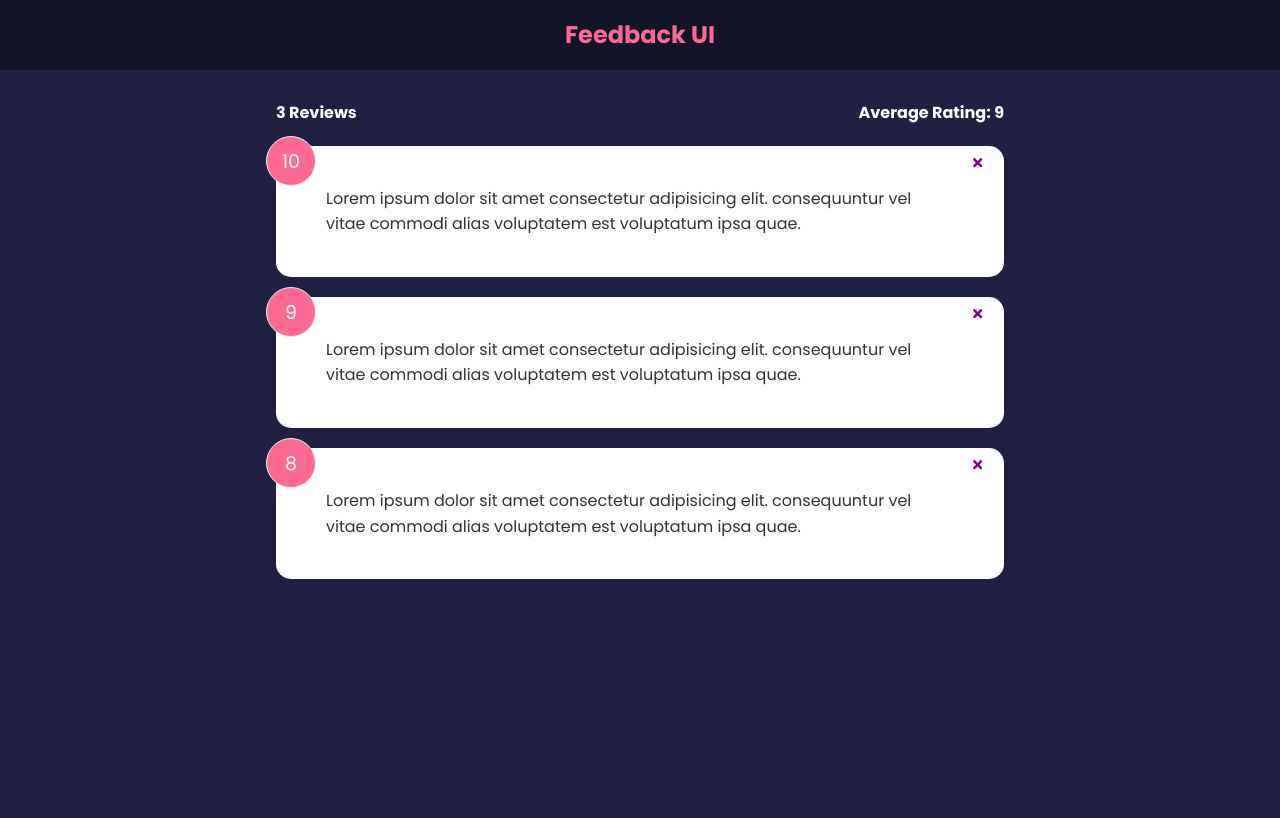
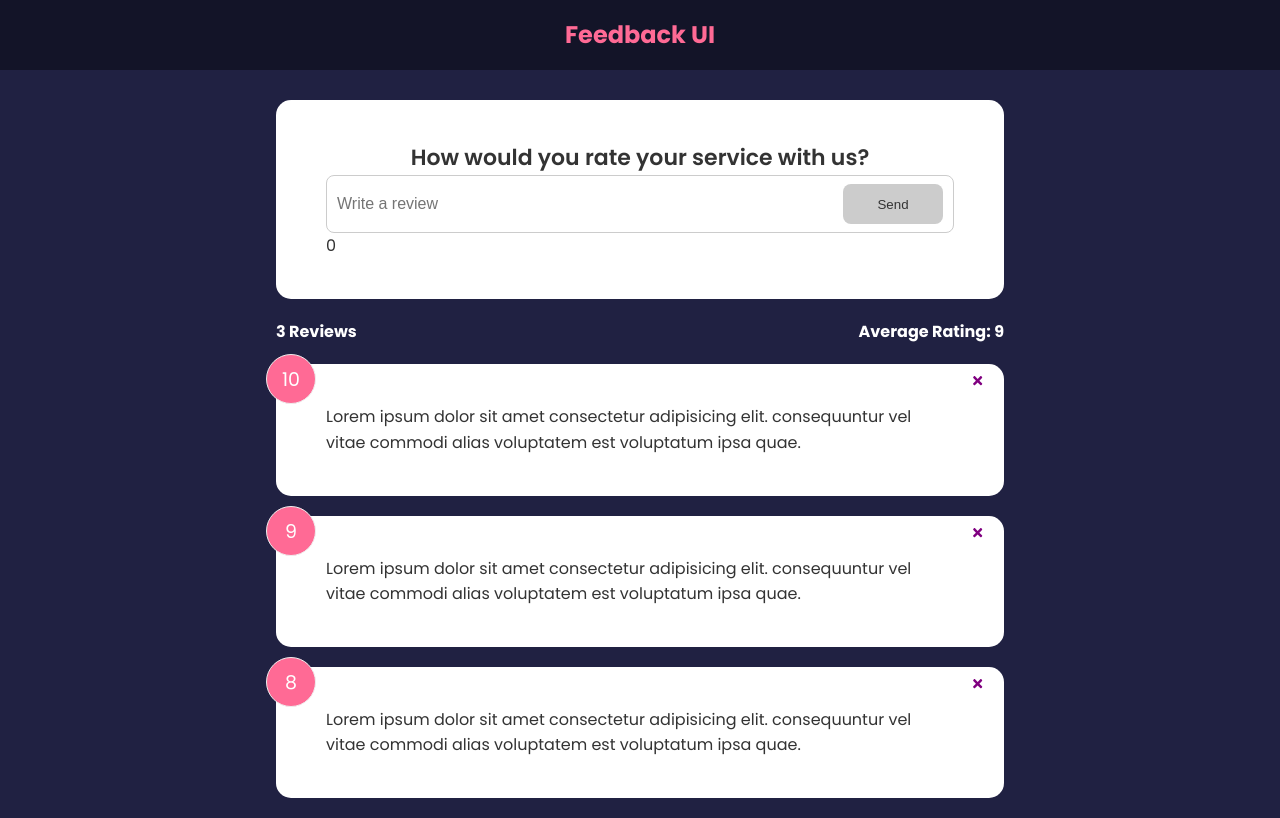
Before and after one commit to mwaney/Rate-me, a React (Vite) app: page / in a window 1280 px wide. Built offline with nearby package versions, Linux system fonts and the light colour scheme.

Commit message:
Create and use Button Component

```diff
--- a/src/App.jsx
+++ b/src/App.jsx
@@ -2,6 +2,7 @@
 import FeedbackData from "./data/FeedbackData";
 import FeedbackList from "./components/FeedbackList";
 import FeedbackStats from "./components/FeedbackStats";
+import FeedbackForm from "./components/FeedbackForm";
 import Header from "./components/Header";
 function App() {
   const [feedback, setFeedback] = useState(FeedbackData);
@@ -18,6 +19,7 @@
     <>
       <Header />
       <div className="container">
+        <FeedbackForm />
         <FeedbackStats feedback={feedback} />
         <FeedbackList feedback={feedback} handleDelete={deleteFeedback} />
       </div>
--- /dev/null
+++ b/src/components/FeedbackForm.jsx
@@ -0,0 +1,46 @@
+import { useState } from "react";
+import Card from "./shared/Card";
+import Button from "./shared/Button";
+function FeedbackForm() {
+  const [text, setText] = useState("");
+  const [btnDisabled, setBtnDisabled] = useState(true);
+  const [message, setMessage] = useState("");
+
+  const handleTextChange = (e) => {
+    const newText = e.target.value;
+    setText(newText);
+    if (newText === "") {
+      setBtnDisabled(true);
+      setMessage(null);
+    } else if (newText !== "" && newText.trim().length < 10) {
+      setMessage("Text must be atleast 10 characters");
+      setBtnDisabled(true);
+    } else {
+      setMessage(null);
+      setBtnDisabled(false);
+    }
+  };
+  return (
+    <Card>
+      <form>
+        <h2>How would you rate your service with us?</h2>
+        {/* Rating select component */}
+        <div className="input-group">
+          <input
+            type="text"
+            placeholder="Write a review"
+            onChange={handleTextChange}
+            value={text}
+          />
+          <Button type="submit" isDisabled={btnDisabled}>
+            Send
+          </Button>
+        </div>
+        {<div>{text.length}</div>}
+        {message && <div className="message">{message}</div>}
+      </form>
+    </Card>
+  );
+}
+
+export default FeedbackForm;
--- /dev/null
+++ b/src/components/shared/Button.jsx
@@ -0,0 +1,23 @@
+import PropTypes from "prop-types";
+
+function Button({ children, version, type, isDisabled }) {
+  return (
+    <button type={type} disabled={isDisabled} className={`btn btn-${version}`}>
+      {children}
+    </button>
+  );
+}
+
+Button.propTypes = {
+  children: PropTypes.node.isRequired,
+  version: PropTypes.string,
+  type: PropTypes.string,
+  isDisabled: PropTypes.bool,
+};
+
+Button.defaultProps = {
+  version: "primary",
+  type: "button",
+  isDisabled: false,
+};
+export default Button;
```
